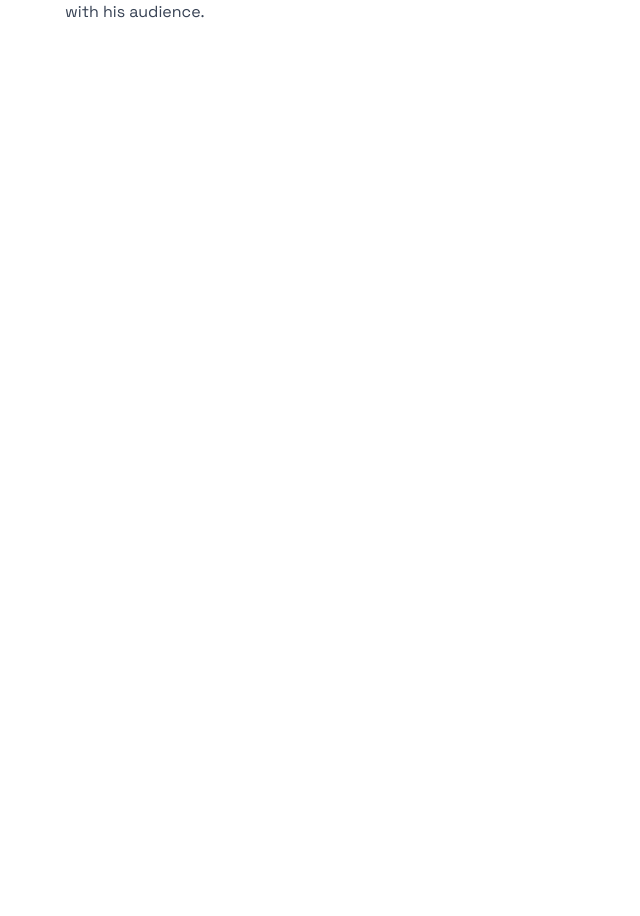
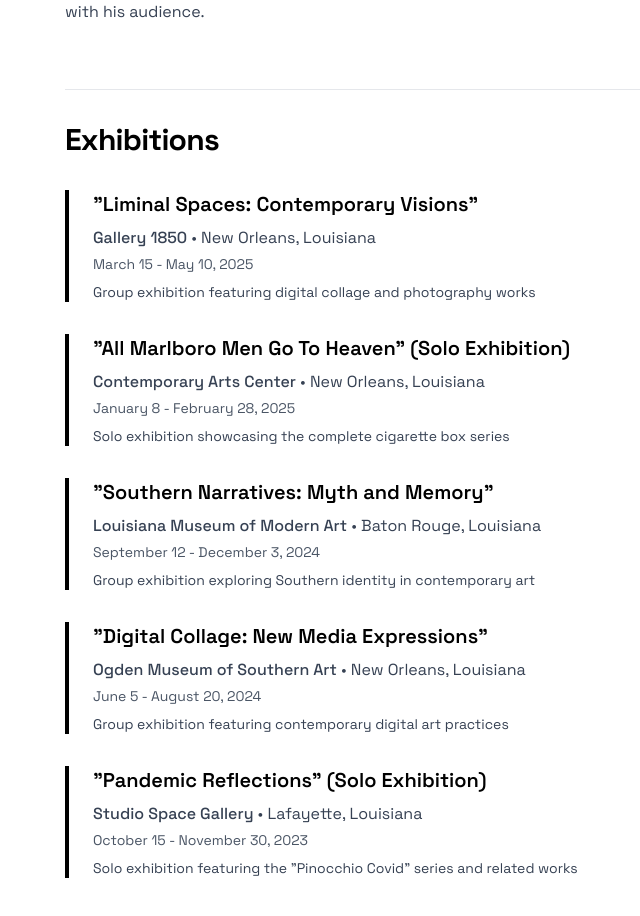
Before and after one commit to russellsaintcyr/brianstcyr-portfolio, a Next.js app: page /biography in a window 1280 px wide. Shown: the part 720-1636 px from the top of the page, without its empty margins (143-783 px from the left). Before the commit the page ends 800 px from the top, so only its background shows below. Built offline with nearby package versions, Linux system fonts and the light colour scheme; no server answers.

Commit message:
Added exhibition section

```diff
--- a/app/biography/page.tsx
+++ b/app/biography/page.tsx
@@ -56,6 +56,90 @@ export default function BiographyPage() {
               commitment to authentic expression and meaningful dialogue with his audience.
             </p>
           </div>
+
+          {/* Exhibitions Section */}
+          <div className="mt-16 pt-8 border-t border-gray-200">
+            <h2 className="text-3xl font-bold text-black tracking-tight mb-8">
+              Exhibitions
+            </h2>
+
+            <div className="space-y-8">
+              <div className="border-l-4 border-black pl-6">
+                <h3 className="text-xl font-semibold text-black mb-2">
+                  "Liminal Spaces: Contemporary Visions"
+                </h3>
+                <p className="text-gray-700 mb-1">
+                  <span className="font-medium">Gallery 1850</span> • New Orleans, Louisiana
+                </p>
+                <p className="text-gray-600 text-sm">
+                  March 15 - May 10, 2025
+                </p>
+                <p className="text-gray-700 mt-2 text-sm">
+                  Group exhibition featuring digital collage and photography works
+                </p>
+              </div>
+
+              <div className="border-l-4 border-black pl-6">
+                <h3 className="text-xl font-semibold text-black mb-2">
+                  "All Marlboro Men Go To Heaven" (Solo Exhibition)
+                </h3>
+                <p className="text-gray-700 mb-1">
+                  <span className="font-medium">Contemporary Arts Center</span> • New Orleans, Louisiana
+                </p>
+                <p className="text-gray-600 text-sm">
+                  January 8 - February 28, 2025
+                </p>
+                <p className="text-gray-700 mt-2 text-sm">
+                  Solo exhibition showcasing the complete cigarette box series
+                </p>
+              </div>
+
+              <div className="border-l-4 border-black pl-6">
+                <h3 className="text-xl font-semibold text-black mb-2">
+                  "Southern Narratives: Myth and Memory"
+                </h3>
+                <p className="text-gray-700 mb-1">
+                  <span className="font-medium">Louisiana Museum of Modern Art</span> • Baton Rouge, Louisiana
+                </p>
+                <p className="text-gray-600 text-sm">
+                  September 12 - December 3, 2024
+                </p>
+                <p className="text-gray-700 mt-2 text-sm">
+                  Group exhibition exploring Southern identity in contemporary art
+                </p>
+              </div>
+
+              <div className="border-l-4 border-black pl-6">
+                <h3 className="text-xl font-semibold text-black mb-2">
+                  "Digital Collage: New Media Expressions"
+                </h3>
+                <p className="text-gray-700 mb-1">
+                  <span className="font-medium">Ogden Museum of Southern Art</span> • New Orleans, Louisiana
+                </p>
+                <p className="text-gray-600 text-sm">
+                  June 5 - August 20, 2024
+                </p>
+                <p className="text-gray-700 mt-2 text-sm">
+                  Group exhibition featuring contemporary digital art practices
+                </p>
+              </div>
+
+              <div className="border-l-4 border-black pl-6">
+                <h3 className="text-xl font-semibold text-black mb-2">
+                  "Pandemic Reflections" (Solo Exhibition)
+                </h3>
+                <p className="text-gray-700 mb-1">
+                  <span className="font-medium">Studio Space Gallery</span> • Lafayette, Louisiana
+                </p>
+                <p className="text-gray-600 text-sm">
+                  October 15 - November 30, 2023
+                </p>
+                <p className="text-gray-700 mt-2 text-sm">
+                  Solo exhibition featuring the "Pinocchio Covid" series and related works
+                </p>
+              </div>
+            </div>
+          </div>
         </div>
       </main>
     </div>
--- a/data/portfolioData.ts
+++ b/data/portfolioData.ts
@@ -1,6 +1,6 @@
 // Portfolio data based on Brian's website - Complete gallery with 54 items
 // Items are arranged in 11 rows: 10 rows of 5 items + 1 row of 4 items = 54 total
-import { PortfolioData } from '@/types/portfolio';
+import { PortfolioData } from '../types/portfolio';
 
 // Portfolio data based on Brian's website - Complete gallery with 54 items
 // Extracted from brianstcyr.myportfolio.com using browser console script
--- a/services/PortfolioService.ts
+++ b/services/PortfolioService.ts
@@ -1,6 +1,6 @@
 import client from './ContentfulService';
 import { PortfolioItem, PortfolioData } from '@/types/portfolio';
-import { portfolioData as staticPortfolioData } from '@/data/PortfolioData';
+import { portfolioData as staticPortfolioData } from '../data/PortfolioData';
 
 // Check if Contentful is properly configured
 const isContentfulConfigured = () => {
```
